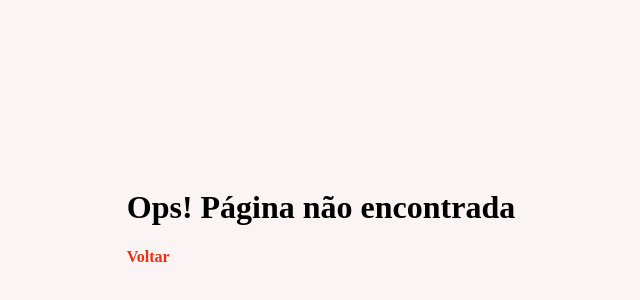
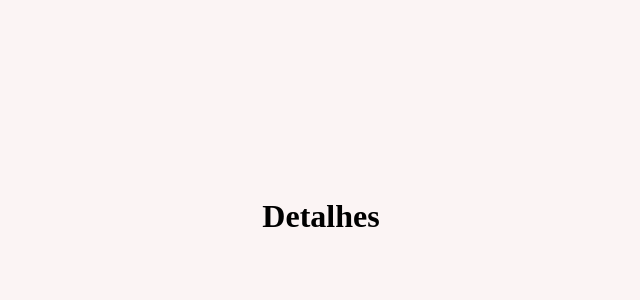
Before and after one commit to leonardoSzarblewski/React-Router, a React (Vite) app: page /details/1 in a window 1280 px wide. Shown: the part 184-484 px from the top of the page, without its empty margins (319-959 px from the left). Built offline with nearby package versions, Linux system fonts and the light colour scheme.

Commit message:
Add Details page and update routing to include details view

```diff
--- /dev/null
+++ b/src/pages/Details.tsx
@@ -0,0 +1,7 @@
+export default function Details() {
+  return (
+    <div>
+      <h1>Detalhes</h1>
+    </div>
+  );
+}
--- a/src/routes/AppRoutes.tsx
+++ b/src/routes/AppRoutes.tsx
@@ -3,12 +3,14 @@
 import Home from "../pages/Home";
 import Products from "../pages/Products";
 import NotFound from "../pages/NotFound";
+import Details from "../pages/Details";
 
 export function AppRoutes() {
   return (
     <Routes>
       <Route path="/" index element={<Home />} />
       <Route path="/products" element={<Products />} />
+      <Route path="/details/:id" element={<Details />} />
 
       <Route path="*" element={<NotFound />} />
     </Routes>
```
